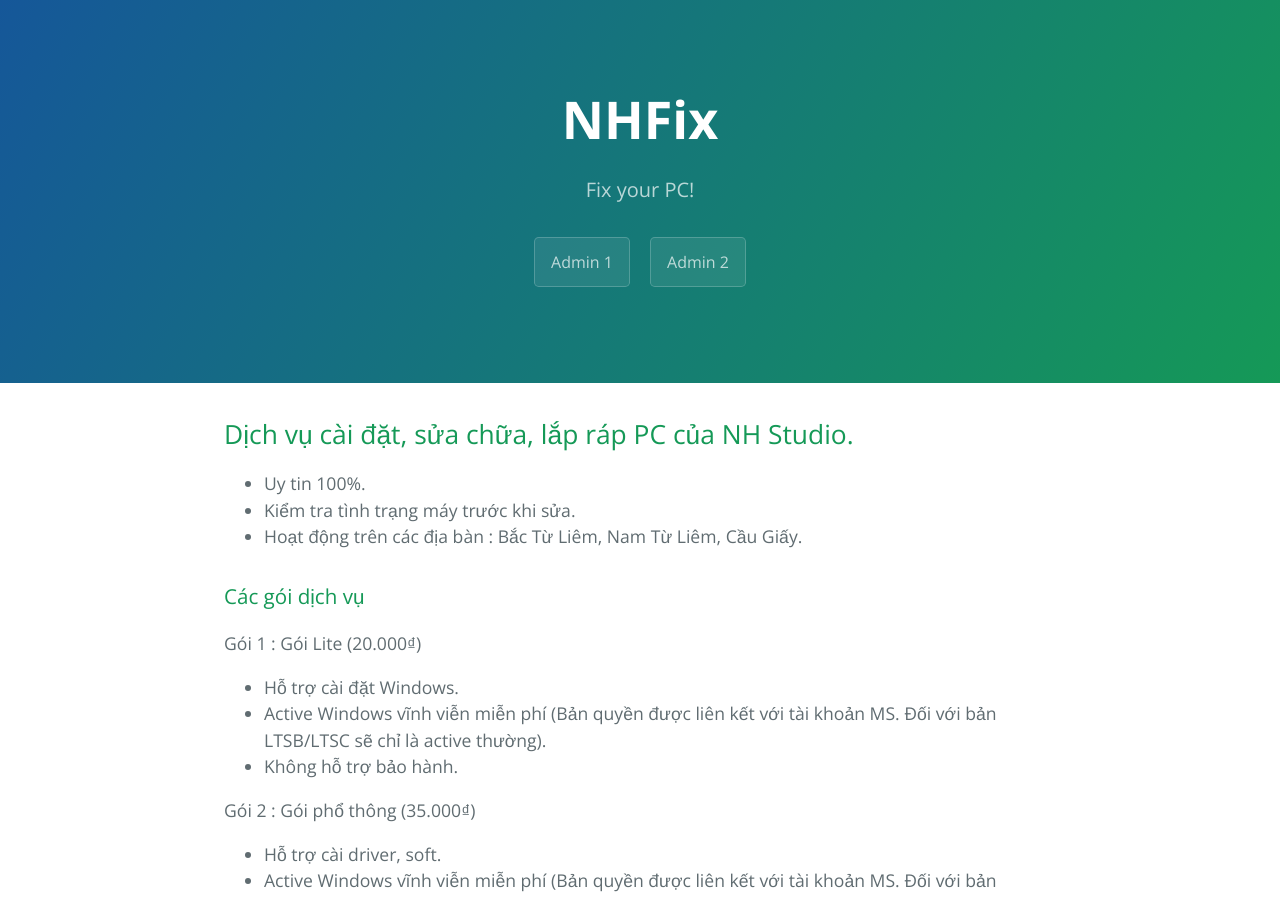
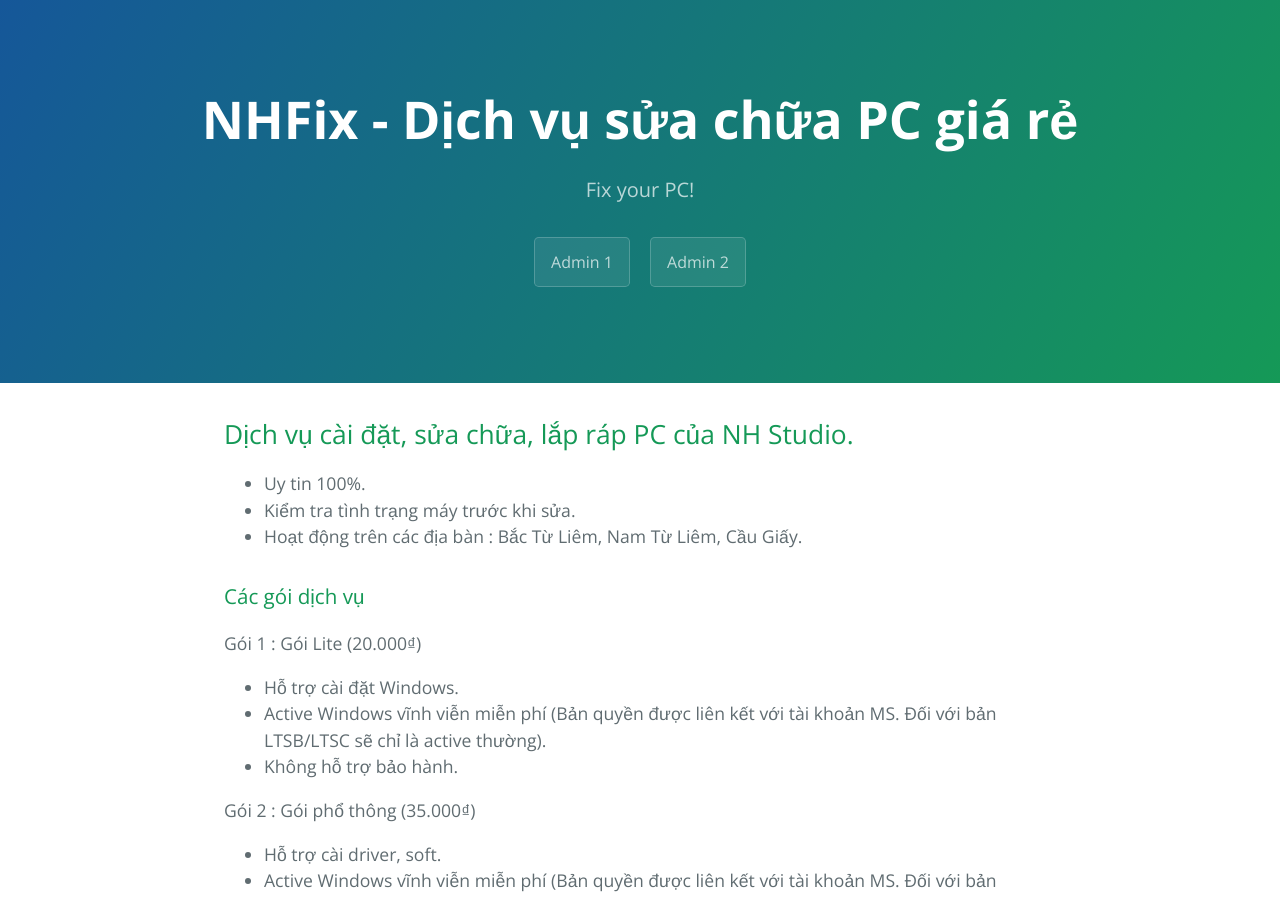
Before and after one commit to nh0909hn/NHFix, a Jekyll site: the page built from index.md, in a window 1280 px wide and 900 px high. Built offline with Jekyll 4.4.1, drawn with Linux system fonts in a browser that asks for light colours; our own code applies the rules of GitHub Pages for plain Markdown files; some of the changed text lies outside the part shown.

Commit message:
Update _config.yml

```diff
--- a/_config.yml
+++ b/_config.yml
@@ -1,5 +1,5 @@
 # Setup
-title:        NHFix
+title:        NHFix - Dịch vụ sửa chữa PC giá rẻ
 tagline:      Fix your PC!
 baseurl:      ""
 paginate:     1
```
